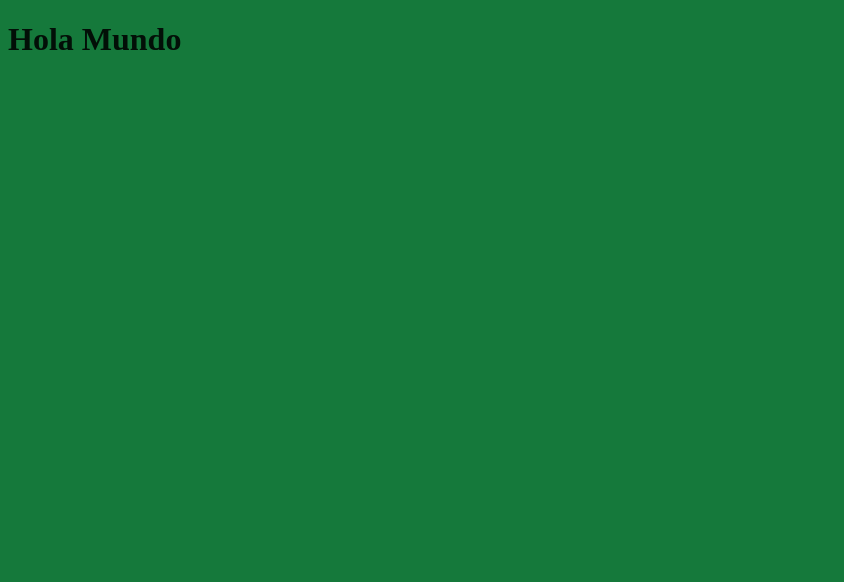
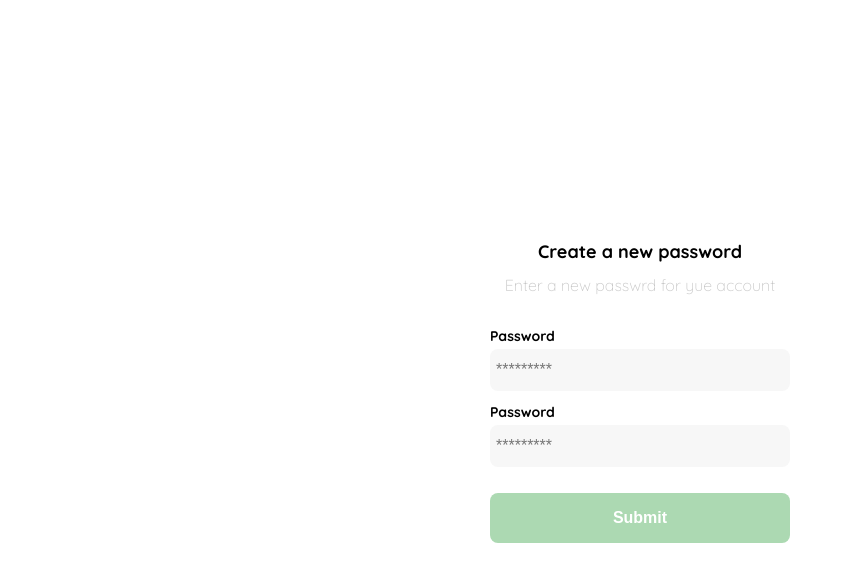
Before and after one commit to denqueaz/PruebaIniciarProy, a React app: page / in a window 1280 px wide. Shown: the top 582 px of the page, without its empty margins (0-844 px from the left). Built offline with nearby package versions, Linux system fonts and the light colour scheme.

Commit message:
Se agrega los estilos del login

```diff
--- a/public/index.html
+++ b/public/index.html
@@ -4,6 +4,9 @@
     <meta charset="UTF-8">
     <meta http-equiv="X-UA-Compatible" content="IE=edge">
     <meta name="viewport" content="width=device-width, initial-scale=1.0">
+    <link rel="preconnect" href="https://fonts.googleapis.com">
+    <link rel="preconnect" href="https://fonts.gstatic.com" crossorigin>
+    <link href="https://fonts.googleapis.com/css2?family=Quicksand:wght@300;500;700&display=swap" rel="stylesheet">
     <title>Document</title>
 </head>
 <body>
--- a/src/components/App.jsx
+++ b/src/components/App.jsx
@@ -1,8 +1,12 @@
 import React from 'react'
-import '../styles/global.scss'
+import Layout from '../containers/Layout'
+import Login from '../containers/Login'
+import '../styles/global.css'
 const App = () => {
   return (
-    <h1>Hola Mundo</h1>
+    <Layout>
+      <Login />
+    </Layout>
   )
 }
 
--- /dev/null
+++ b/src/containers/Layout.jsx
@@ -0,0 +1,9 @@
+import React from 'react'
+
+const Layout = ({ children }) => {
+    return (
+        <div className='Layout'>{children}</div>
+    )
+}
+
+export default Layout
--- a/src/containers/Login.jsx
+++ b/src/containers/Login.jsx
@@ -1,4 +1,5 @@
 import React from 'react'
+import '../styles/Login.scss'
 
 const Login = () => {
     return (
@@ -16,7 +17,6 @@ const Login = () => {
                 </form>
             </div>
         </div>
-
     )
 }
 export default Login
--- /dev/null
+++ b/src/styles/Login.scss
@@ -0,0 +1,69 @@
+
+  .login {
+    width: 100%;
+    height: 100vh;
+    display: grid;
+    place-items: center;
+  }
+  .form-container {
+    display: grid;
+    grid-template-rows: auto 1fr auto;
+    width: 300px;
+  }
+  .logo {
+    width: 150px;
+    margin-bottom: 48px;
+    justify-self: center;
+    display: none;
+  }
+  .title {
+    font-size: var(--lg);
+    margin-bottom: 12px;
+    text-align: center;
+  }
+  .subtitle {
+    color: var(--very-light-pink);
+    font-size: var(--md);
+    font-weight: 300;
+    margin-top: 0;
+    margin-bottom: 32px;
+    text-align: center;
+  }
+  .form {
+    display: flex;
+    flex-direction: column;
+  }
+  .label {
+    font-size: var(--sm);
+    font-weight: bold;
+    margin-bottom: 4px;
+  }
+  .input {
+    background-color: var(--text-input-field);
+    border: none;
+    border-radius: 8px;
+    height: 30px;
+    font-size: var(--md);
+    padding: 6px;
+    margin-bottom: 12px;
+  }
+  .primary-button {
+    background-color: var(--hospital-green);
+    border-radius: 8px;
+    border: none;
+    color: var(--white);
+    width: 100%;
+    cursor: pointer;
+    font-size: var(--md);
+    font-weight: bold;
+    height: 50px;
+  }
+  .login-button {
+    margin-top: 14px;
+    margin-bottom: 30px;
+  }
+  @media (max-width: 640px) {
+    .logo {
+      display: block;
+    }
+  }
--- /dev/null
+++ b/src/styles/global.css
@@ -0,0 +1,14 @@
+:root {
+    --white: #FFFFFF;
+    --black: #000000;
+    --very-light-pink: #C7C7C7;
+    --text-input-field: #F7F7F7;
+    --hospital-green: #ACD9B2;
+    --sm: 14px;
+    --md: 16px;
+    --lg: 18px;
+  }
+  body {
+    margin: 0;
+    font-family: 'Quicksand', sans-serif;
+  }
--- a/src/styles/global.scss
+++ /dev/null
@@ -1,7 +0,0 @@
-$base-color: #15793b;
-$color: rgba(black, 0.88);
-
-body {
-	background-color: $base-color;
-	color: $color;
-}
```
